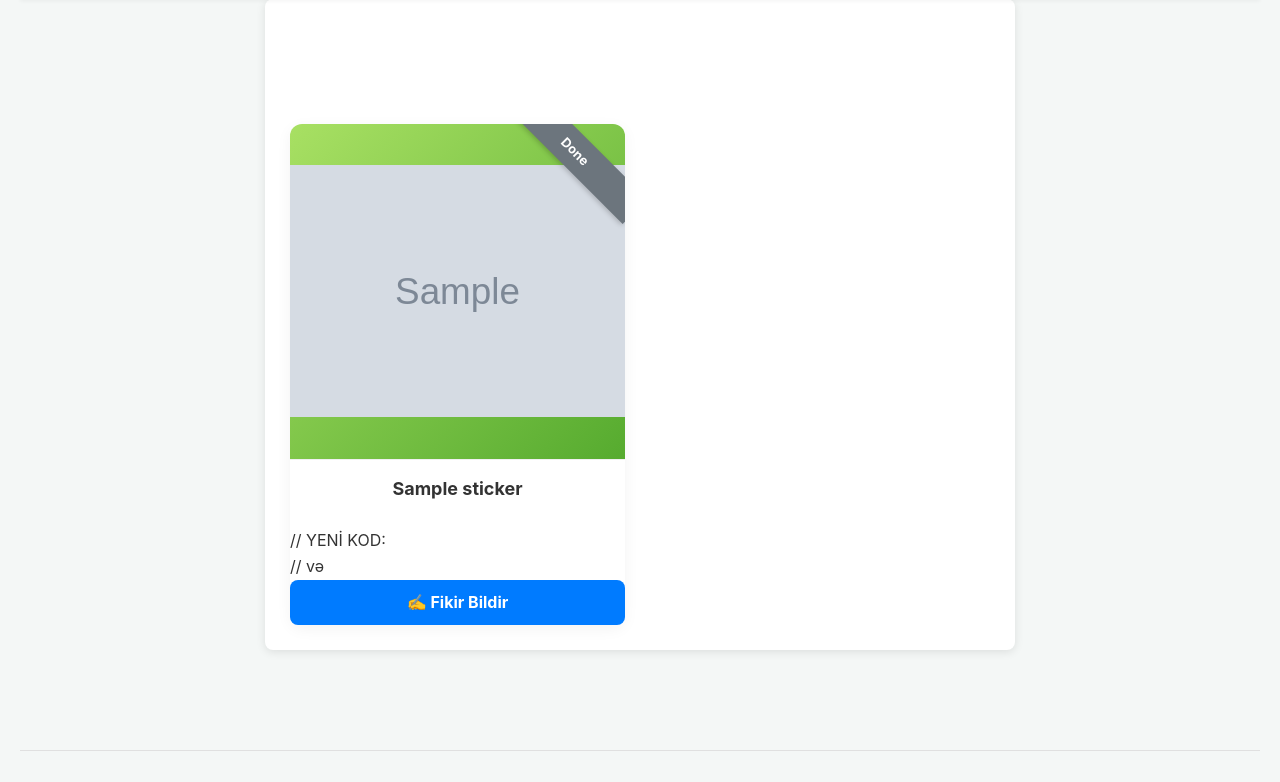
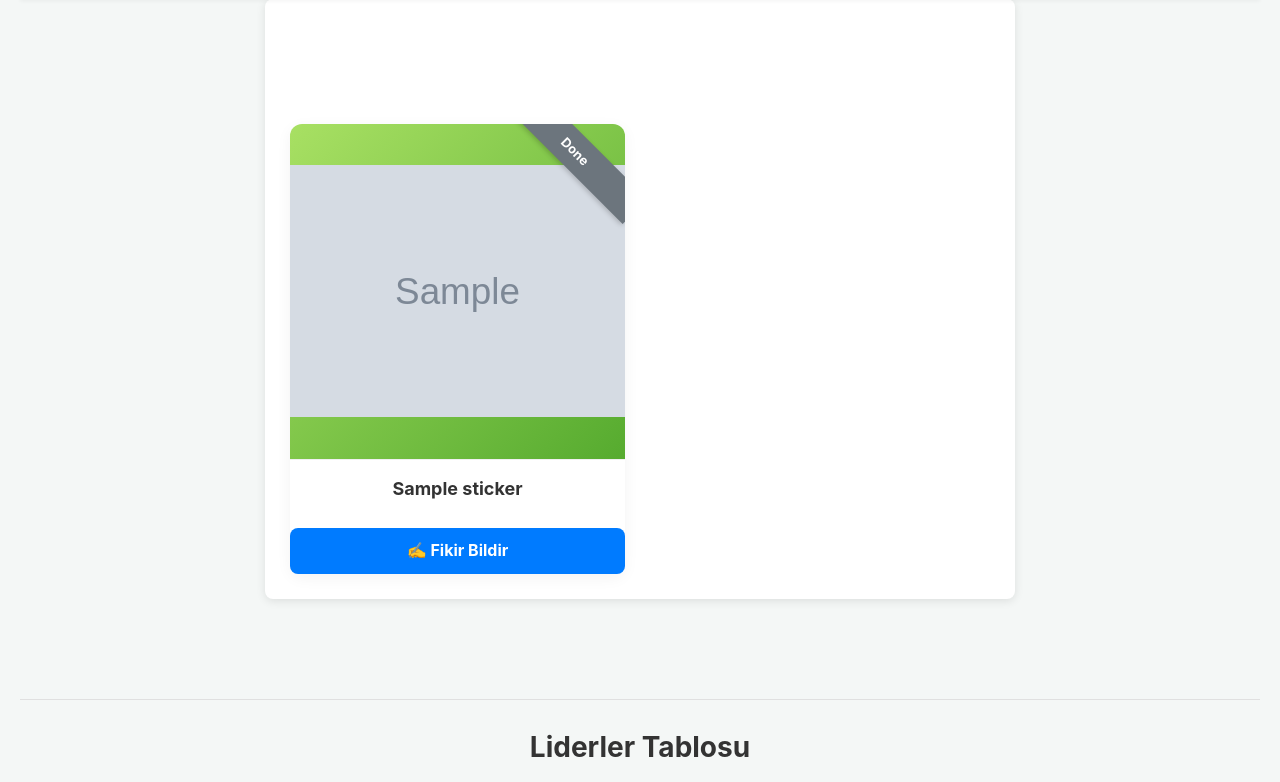
Before and after one commit to nijataliyev7/fikir, a PHP site: page / in a window 1280 px wide. Shown: the part 136-918 px from the top of the page. Run offline with PHP 8.4, Linux system fonts and the light colour scheme; tables that the repository leaves empty or names only in its code hold one stand-in row (values such as "Sample post"); grey boxes marked "Sample" are stand-in pictures; data that the repository does not hold is empty.

Commit message:
Update sticker_gallery_partial.php

```diff
--- a/sticker_gallery_partial.php
+++ b/sticker_gallery_partial.php
@@ -55,9 +55,9 @@ $stickers_result = $conn->query($sql);
                             <?php endif; ?>
                         </div>
                     </a>
-                </div>// YENİ KOD:
+                </div>
 <a href="<?php echo $sticker['id']; ?>" class="sticker-card-link-main">
-// və
+
 <a href="<?php echo $sticker['id']; ?>" class="comment-button">✍️ Fikir Bildir</a>
                    </div>
             </div>
```
